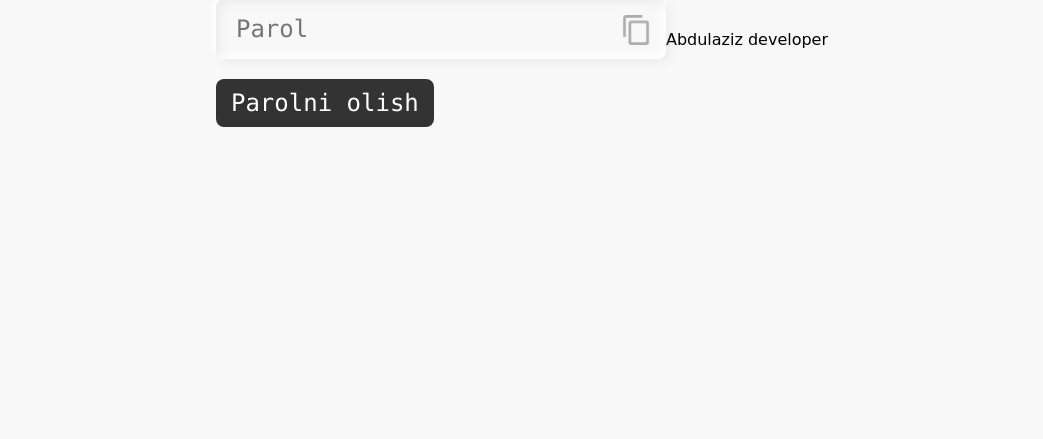
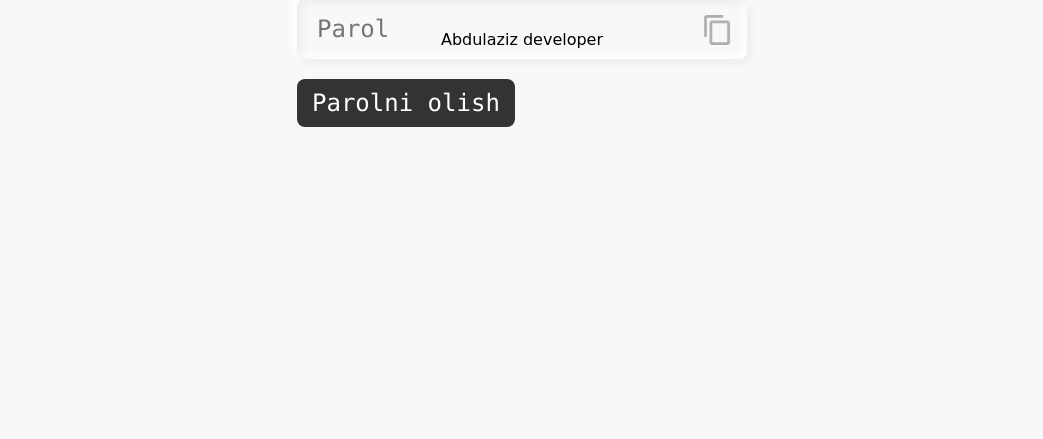
Before and after one commit to Abdulaziz20007/Parol, a plain HTML site: page index.html in a window 1280 px wide. Shown: the part 361-800 px from the top of the page, without its empty margins (118-1161 px from the left). Drawn offline with Linux system fonts and the light colour scheme.

Commit message:
Update index.html

```diff
--- a/index.html
+++ b/index.html
@@ -84,4 +84,4 @@
 
 </body>
 </html>
-<span style="bottom: 0px; left: 0px; font-family:marck script,cursive;">Abdulaziz developer</span>
+<span style="position: absolute; font-family:marck script,cursive;">Abdulaziz developer</span>
```
